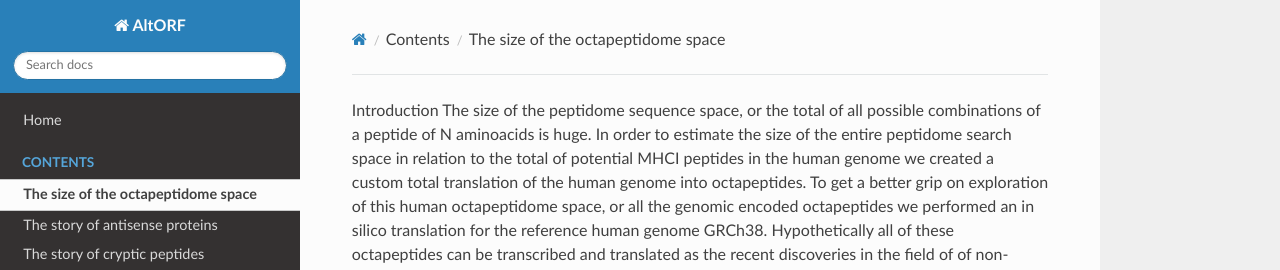
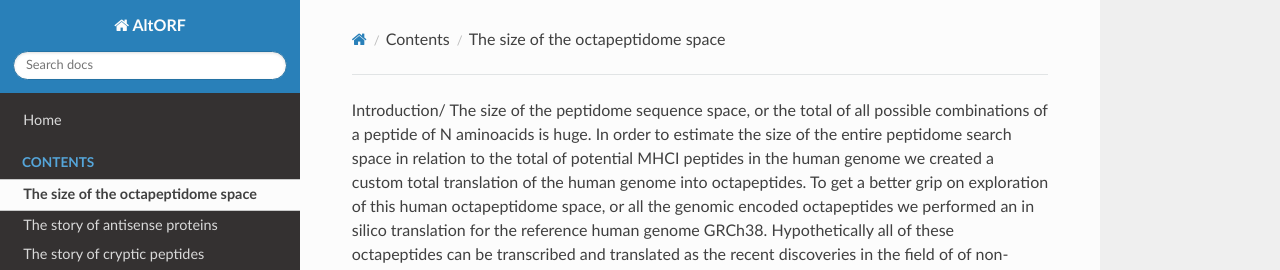
Before and after one commit to altorf/altorf.github.io, an MkDocs documentation site: the page built from docs/contents/The size of the octapeptidome space.md, in a window 1280 px wide and 900 px high. Shown: the top 270 px of the window. Built offline with MkDocs 1.6.1, drawn with Linux system fonts in a browser that asks for light colours; nearby versions of some CDN libraries; some of the changed text lies outside the part shown.

```diff
--- a/docs/contents/The size of the octapeptidome space.md
+++ b/docs/contents/The size of the octapeptidome space.md
@@ -1,4 +1,4 @@
-Introduction
+Introduction/
 The size of the peptidome sequence space, or the total of all possible combinations of  a peptide of N aminoacids is huge.  In order to estimate the size of the entire peptidome search space in relation to the total of potential MHCI peptides in the human genome we created a custom total translation of the human genome into octapeptides. To get a better grip on exploration of this human octapeptidome space, or all the genomic encoded octapeptides  we performed an in silico translation for the reference human genome GRCh38. Hypothetically all of these octapeptides can be transcribed and translated as the recent discoveries in the field of of non-canonical translation drastically increased the amount of potential peptides being expressed and discovered in  the MHCI peptidome. These cryptic MHC I-associated peptides (MAPs) are produced via two mechanisms: translation of protein-coding genes in non-canonical reading frames and translation of allegedly non-coding sequences.1
 
 Most sequences in sequence space presumably have no function, leaving relatively small regions that are populated by naturally occurring genes. However the absence of a function may also be an interesting feature if the presumably functionless peptide encoded in the genome is expressed under upset or unusual conditions and sufficiently high enough to processed in the immune system.
```
